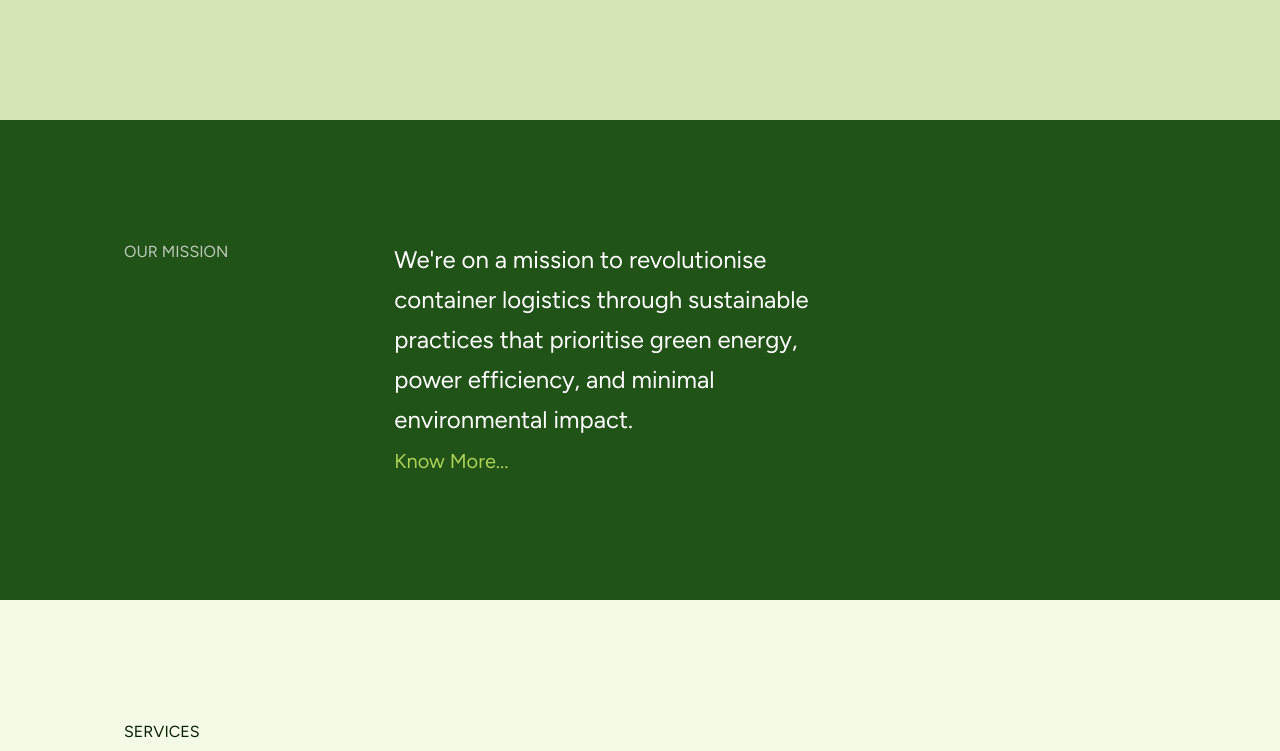
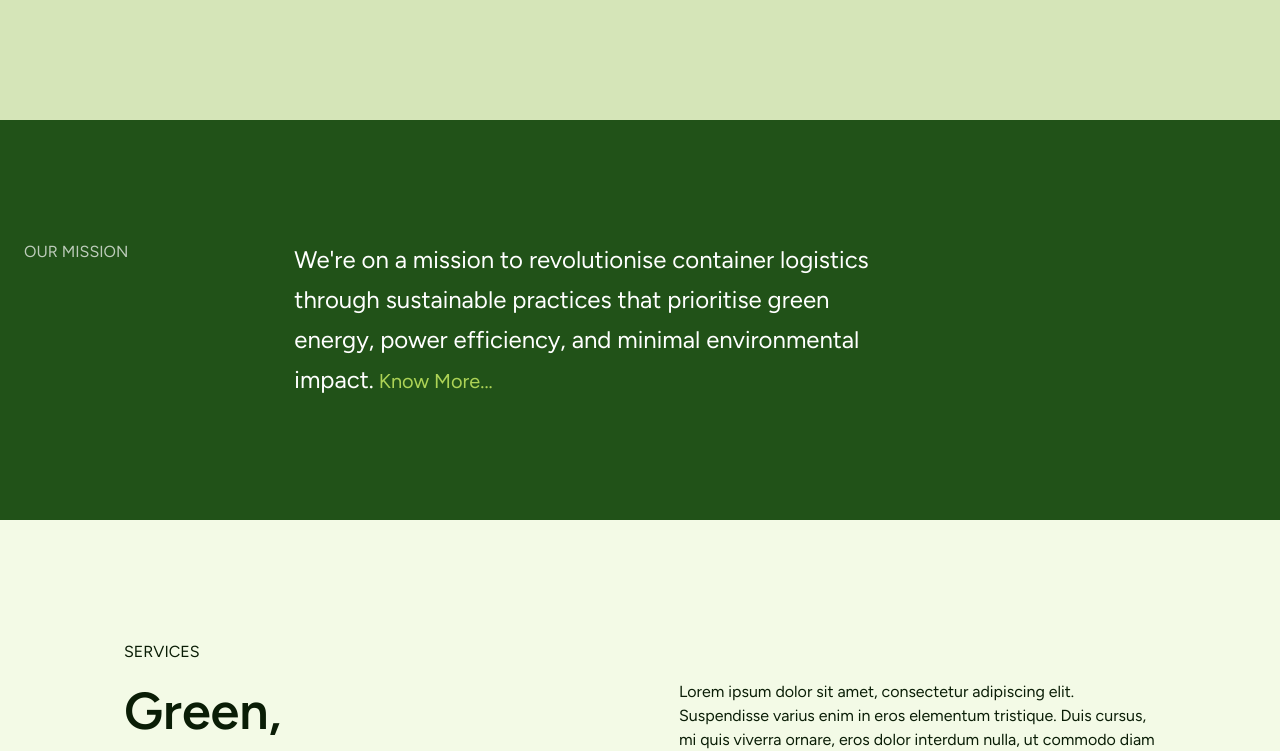
Before and after one commit to jedinrk/wayfarer-website, a Next.js app: page / in a window 1280 px wide. Shown: the part 680-1431 px from the top of the page. Built offline with nearby package versions, Linux system fonts and the light colour scheme; a web font is replaced by a local one.

Commit message:
Fixed MIssion padding

```diff
--- a/components/Mission.tsx
+++ b/components/Mission.tsx
@@ -2,18 +2,19 @@ import React from "react";
 
 function Mission() {
   return (
-    <section className="w-full pl-[124px] pr-[419px] py-[120px] bg-theme-900">
-      <div className="flex justify-between gap-[166px]">
-        <h1 className="opacity-70 text-[#FFFFFF] uppercase whitespace-nowrap">
-          Our Mission
-        </h1>
-        <p className="font-sans text-[#FFFFFF] text-2xl leading-10">
-          We're on a mission to revolutionise container logistics through
-          sustainable practices that prioritise green energy, power efficiency,
-          and minimal environmental impact.
-          <br/>
-          <span className="text-xl text-[#ADD356]">Know More...</span>
-        </p>
+    <section className="w-full bg-theme-900">
+      <div className="w-full max-w-320 m-auto">
+        <div className="flex gap-[166px] py-[120px]">
+          <h1 className="opacity-70 text-[#FFFFFF] uppercase whitespace-nowrap">
+            Our Mission
+          </h1>
+          <p className="max-w-[600px] font-sans text-[#FFFFFF] text-2xl leading-10">
+            We're on a mission to revolutionise container logistics through
+            sustainable practices that prioritise green energy, power
+            efficiency, and minimal environmental impact.
+            <span className="text-xl text-[#ADD356]"> Know More...</span>
+          </p>
+        </div>
       </div>
     </section>
   );
```
